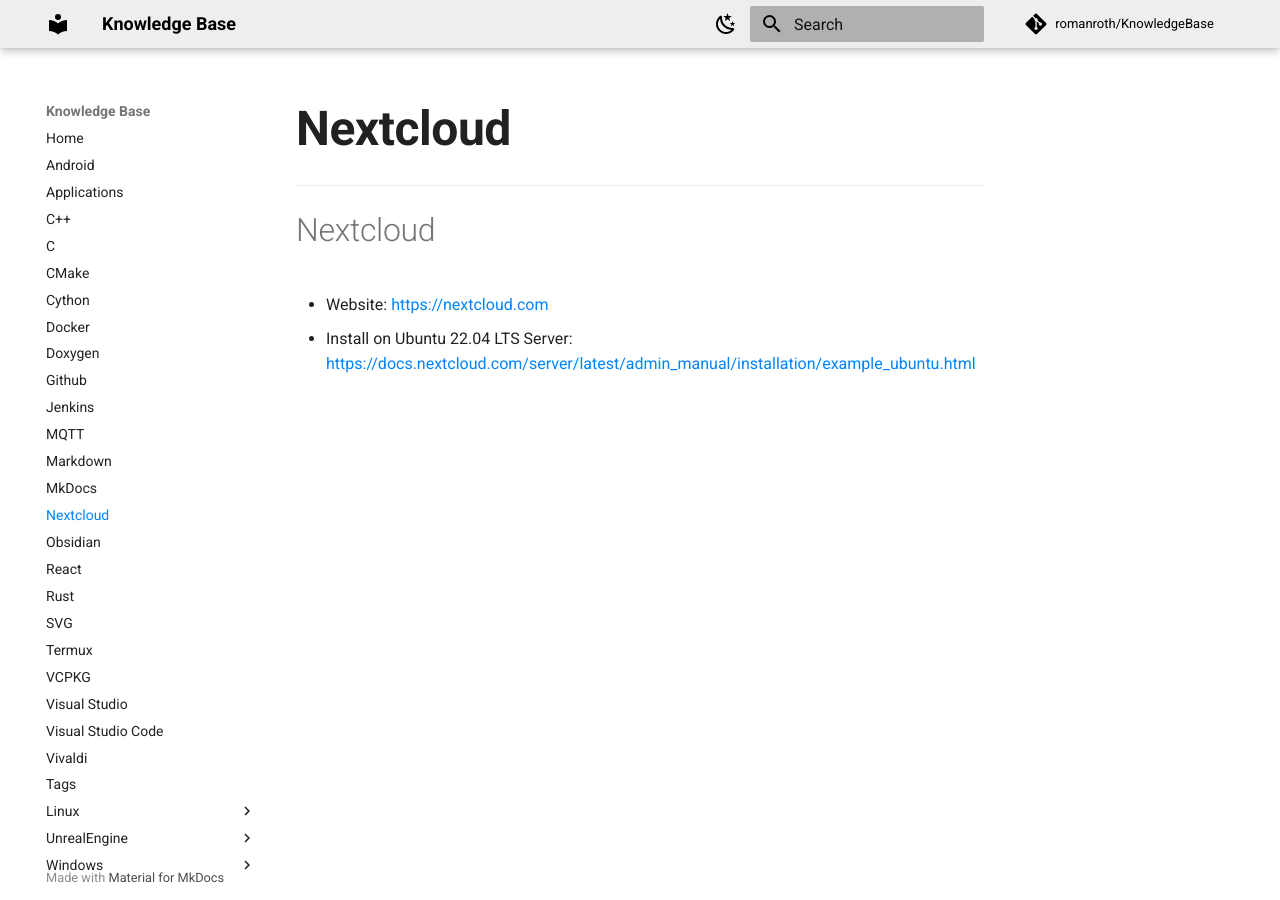
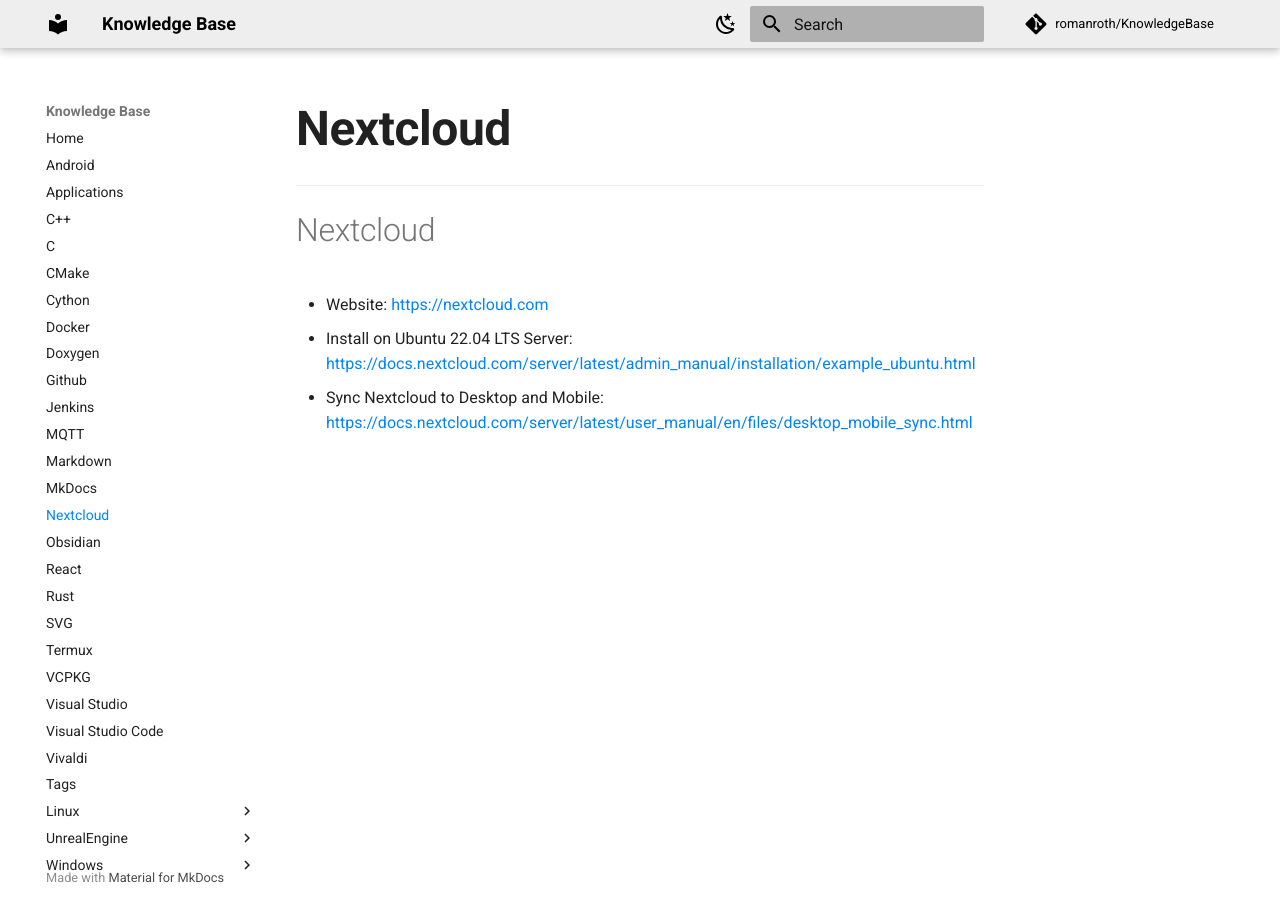
Before and after one commit to romanroth/KnowledgeBase, an MkDocs documentation site: the page built from Docs/Nextcloud.md, in a window 1280 px wide. Built offline with MkDocs 1.6.1 and Material for MkDocs 9.7.7, drawn with Linux system fonts in a browser that asks for light colours; comment, search, counter and statistics services are not loaded.

Commit message:
Added nextcloud syncing to mobile and desktop.

```diff
--- a/Docs/Nextcloud.md
+++ b/Docs/Nextcloud.md
@@ -2,3 +2,4 @@
 
 - Website: [https://nextcloud.com](https://nextcloud.com)
 - Install on Ubuntu 22.04 LTS Server: [https://docs.nextcloud.com/server/latest/admin_manual/installation/example_ubuntu.html](https://docs.nextcloud.com/server/latest/admin_manual/installation/example_ubuntu.html)
+- Sync Nextcloud to Desktop and Mobile: [https://docs.nextcloud.com/server/latest/user_manual/en/files/desktop_mobile_sync.html](https://docs.nextcloud.com/server/latest/user_manual/en/files/desktop_mobile_sync.html)
```
